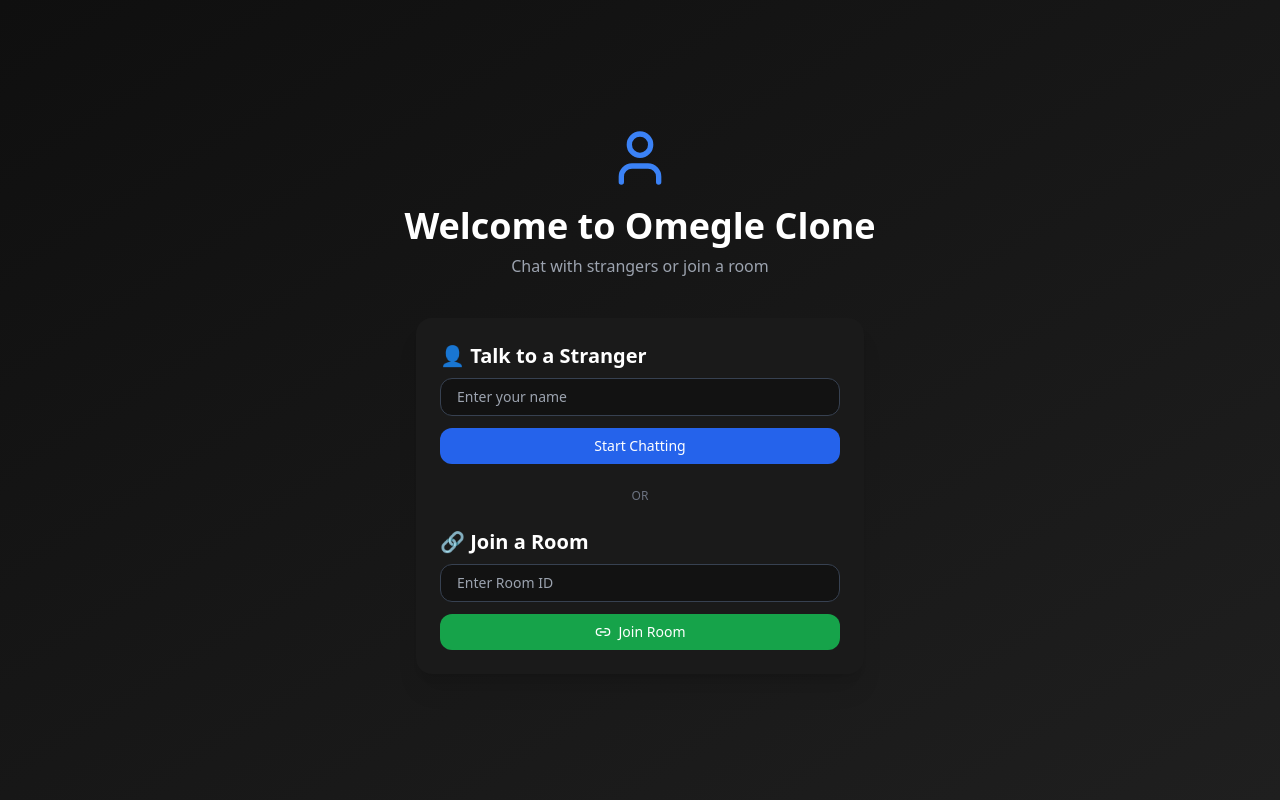
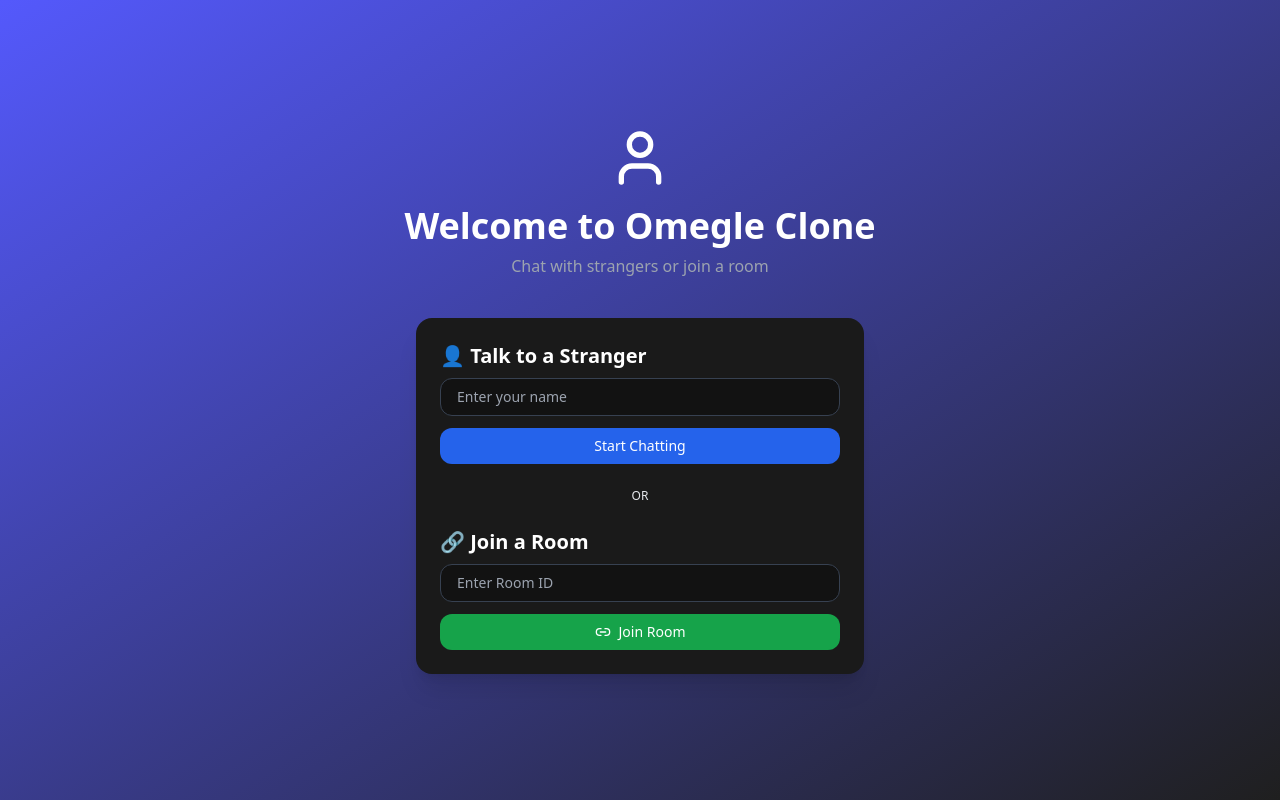
Before and after one commit to Code2With-Pratik/Omagle-App-Clone, a React (Create React App) app in the folder omegle-clone/: page / in a window 1280 px wide. Built offline with nearby package versions, Linux system fonts and the light colour scheme; no server answers.

Commit message:
update LandingPage styles for improved visual consistency

```diff
--- a/omegle-clone/src/pages/LandingPage.js
+++ b/omegle-clone/src/pages/LandingPage.js
@@ -21,9 +21,9 @@
   };
 
   return (
-    <div className="min-h-screen flex flex-col items-center justify-center bg-gradient-to-br from-[#0f0f0f] to-[#1f1f1f] text-white px-4">
+    <div className="min-h-screen flex flex-col items-center justify-center bg-gradient-to-br from-[#5459fc] to-[#1f1f1f] text-white px-4">
       <div className="text-center mb-10">
-        <User className="mx-auto h-16 w-16 text-blue-500" />
+        <User className="mx-auto h-16 w-16 text-white-500" />
         <h1 className="text-4xl font-bold mt-4">Welcome to Omegle Clone</h1>
         <p className="mt-2 text-gray-400">Chat with strangers or join a room</p>
       </div>
@@ -42,7 +42,7 @@
           </Button>
         </div>
 
-        <div className="text-center text-gray-500 uppercase text-xs">OR</div>
+        <div className="text-center text-gray-200 uppercase text-xs">OR</div>
 
         <div>
           <h2 className="text-xl font-semibold mb-2">🔗 Join a Room</h2>
```
